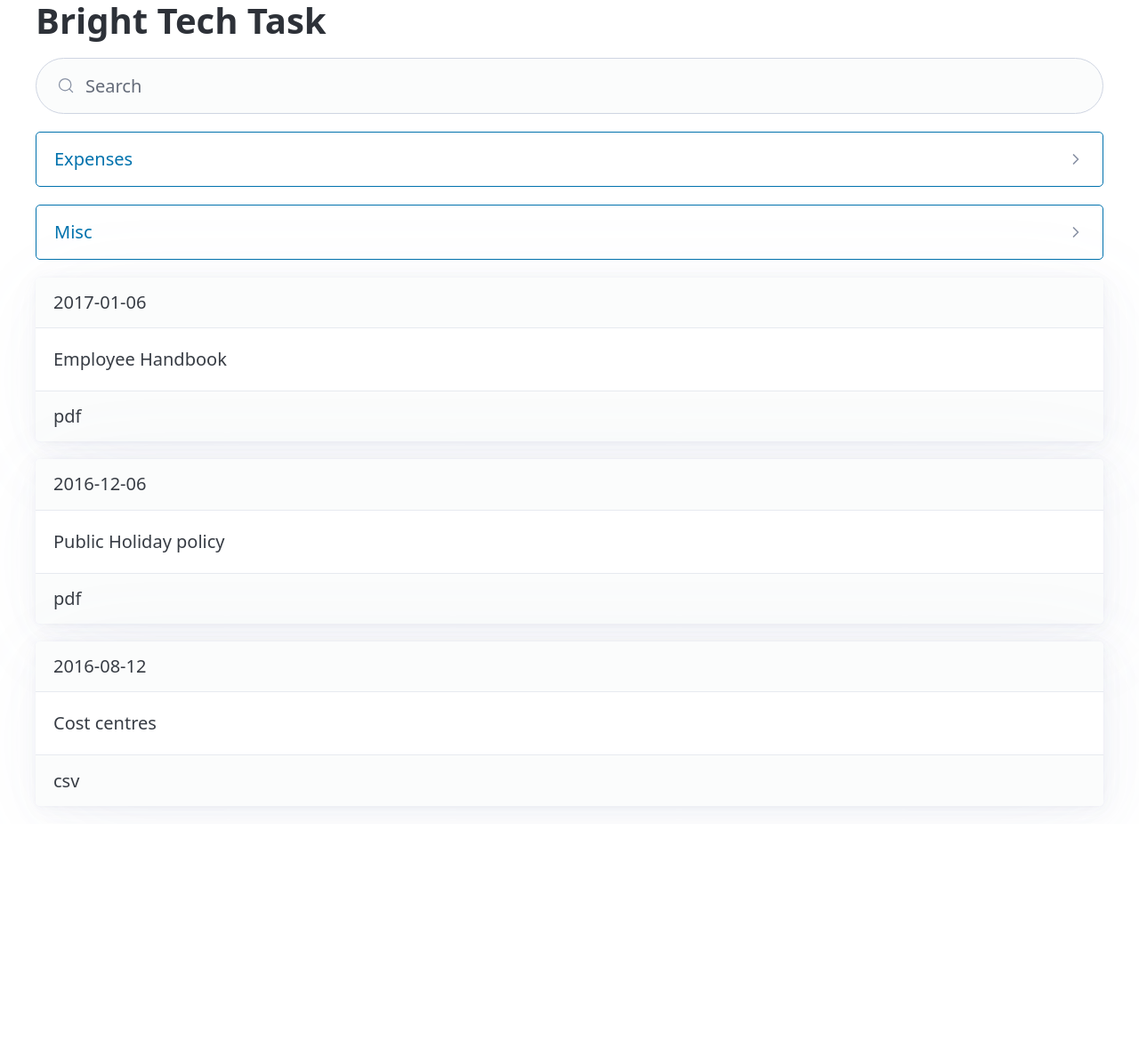
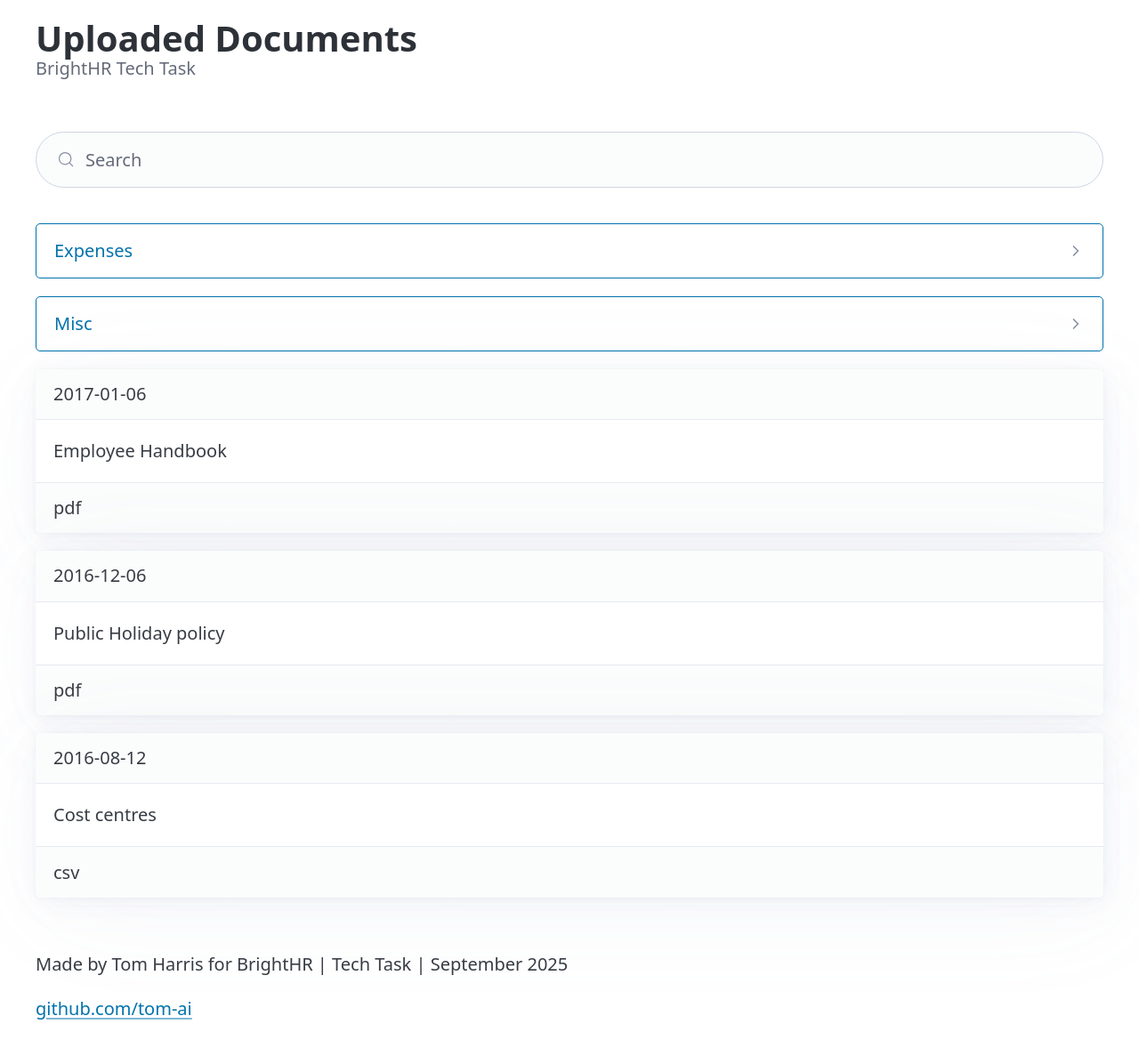
Before and after one commit to tom-ai/bright-tech-task, a React (Vite) app: page / in a window 1280 px wide. Shown: the whole page at 89% size. Before the commit the page ends 926 px from the top, so only its background shows below. Built offline with nearby package versions, Linux system fonts and the light colour scheme.

Commit message:
couple of tidy ups

```diff
--- a/index.html
+++ b/index.html
@@ -8,8 +8,7 @@
     <meta name="viewport" content="width=device-width, initial-scale=1.0" />
     <title>Bright Tech Task</title>
   </head>
-  <body class="container">
-    <div id="root"></div>
+  <body id="root" class="container">
     <script type="module" src="/src/main.tsx"></script>
   </body>
 </html>
--- a/src/App.tsx
+++ b/src/App.tsx
@@ -11,12 +11,19 @@ function App() {
   return (
     <>
       <header>
-        <h1>Bright Tech Task</h1>
+        <hgroup>
+          <h1>Uploaded Documents</h1>
+          <h2>BrightHR Tech Task</h2>
+        </hgroup>
       </header>
       <main>
         <Search value={query} onChange={setQuery} />
         <FileExplorer items={items} />
       </main>
+      <footer>
+        <p>Made by Tom Harris for BrightHR | Tech Task | September 2025</p>
+        <a href="https://github.com/tom-ai">github.com/tom-ai</a>
+      </footer>
     </>
   );
 }
--- a/src/components/FileExplorer/FileExplorer.tsx
+++ b/src/components/FileExplorer/FileExplorer.tsx
@@ -2,11 +2,13 @@ import type { Item } from '../../types/models';
 
 export function FileExplorer({ items }: { items: Item[] }) {
   return (
-    <ul className="file-list">
-      {items.map((item) => {
-        return ItemView({ item });
-      })}
-    </ul>
+    <section>
+      <ul className="file-list">
+        {items.map((item) => {
+          return ItemView({ item });
+        })}
+      </ul>
+    </section>
   );
 }
 
--- a/src/components/Search/Search.tsx
+++ b/src/components/Search/Search.tsx
@@ -6,6 +6,7 @@ export function Search({
   onChange: (val: string) => void;
 }) {
   return (
+    <section>
       <form role="search" onSubmit={(e) => e.preventDefault()}>
         <input
           name="search"
@@ -16,5 +17,6 @@ export function Search({
           onChange={(e) => onChange(e.target.value)}
         />
       </form>
+    </section>
   );
 }
```
Also changed, not shown: 1 other file (tests, documents, lock files or other folders). Lines whose indentation alone changed are shown as unchanged.
